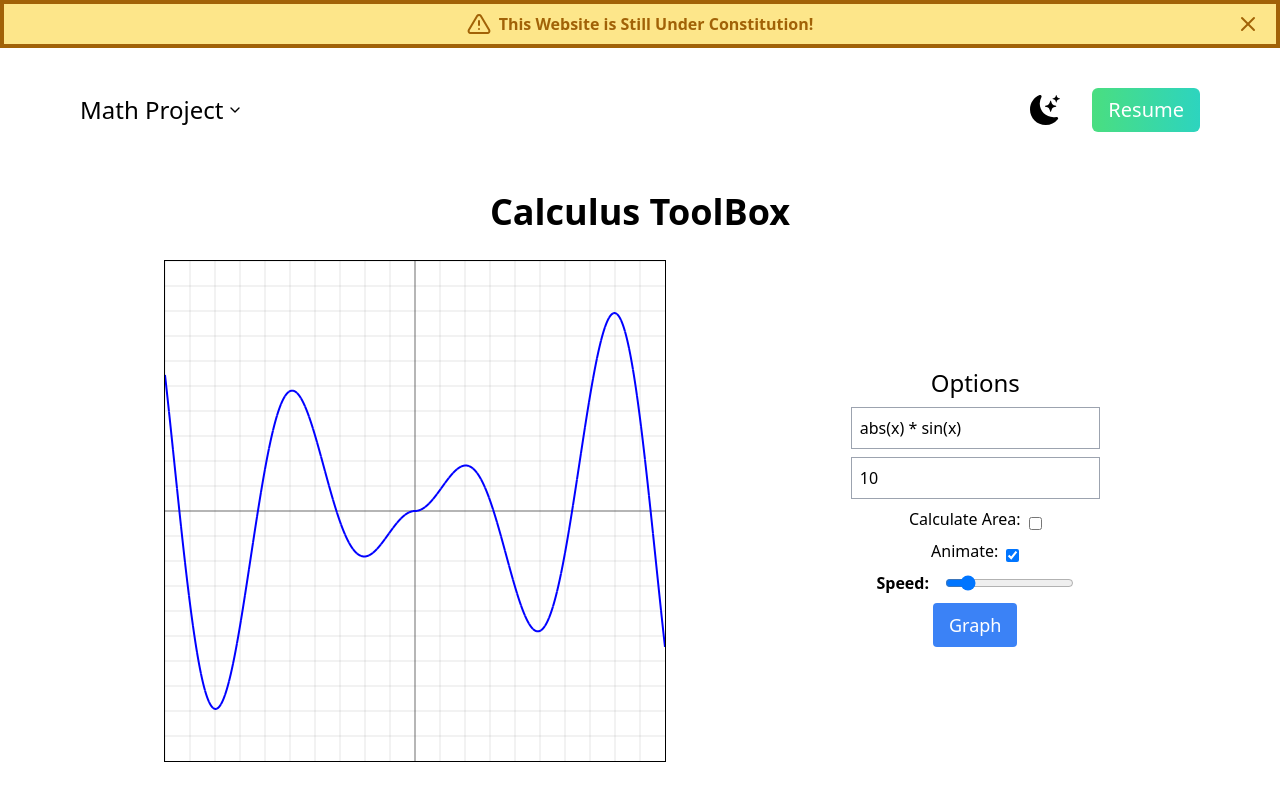
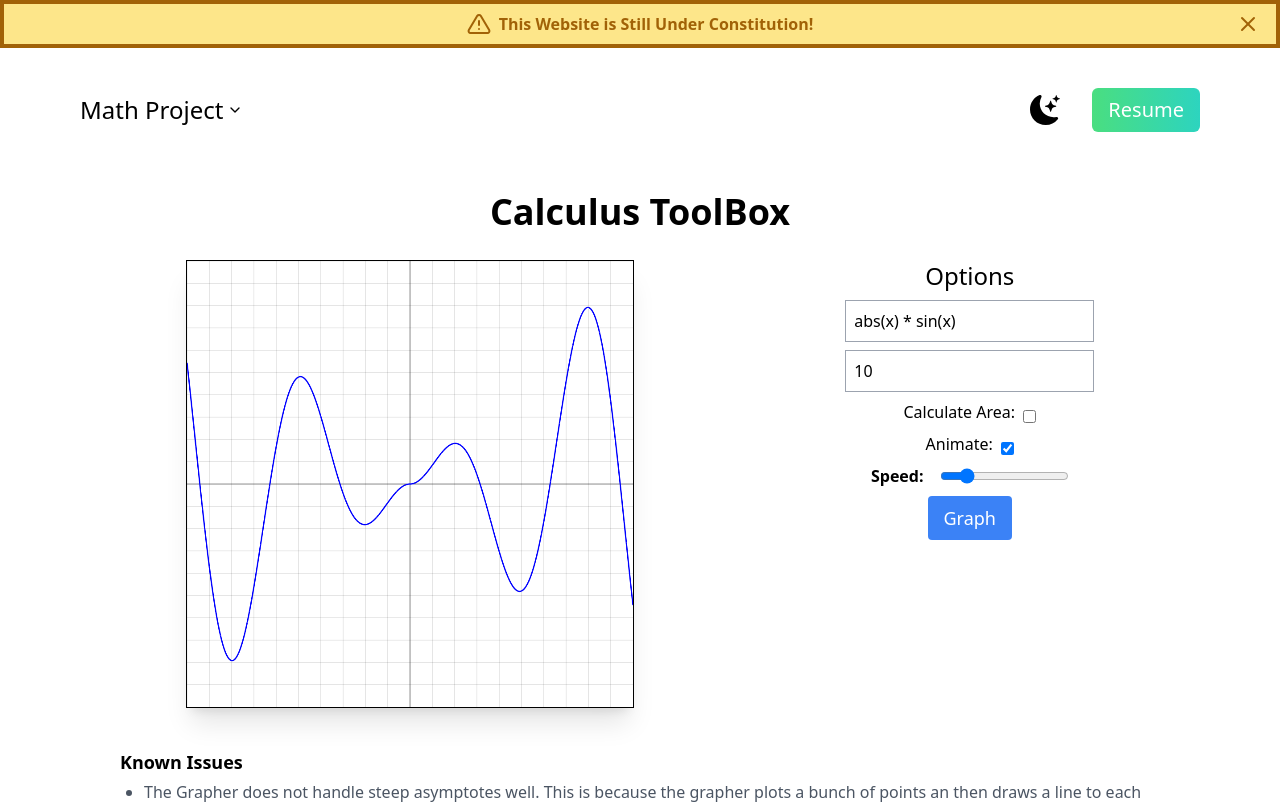
Before and after one commit to MetallicGoat/personal-portfolio, a Next.js app: page /mathproject in a window 1280 px wide. Shown: the top 804 px of the page. Built offline with nearby package versions, Linux system fonts and the light colour scheme.

Commit message:
Mar 21 2023

```diff
--- a/components/Graph.tsx
+++ b/components/Graph.tsx
@@ -53,7 +53,7 @@ const Graph: React.FC<GraphProps> = ({equation, scale, version, animate, speed,
         const drawAxis = () => {
             ctx.beginPath();
             ctx.strokeStyle = 'rgba(0, 0, 0, 0.5)';
-            ctx.lineWidth = 1;
+            ctx.lineWidth = 2;
             ctx.moveTo(0, yAxis);
             ctx.lineTo(width, yAxis);
             ctx.moveTo(xAxis, 0);
@@ -64,7 +64,7 @@ const Graph: React.FC<GraphProps> = ({equation, scale, version, animate, speed,
         // Use this to draw the grid lines
         const drawGridLines = () => {
             ctx.strokeStyle = 'rgba(0, 0, 0, 0.1)';
-            ctx.lineWidth = 1;
+            ctx.lineWidth = 2;
 
             // Draw vertical gridlines
             for (let x = xAxis % xScale; x < width; x += xScale) {
@@ -136,7 +136,7 @@ const Graph: React.FC<GraphProps> = ({equation, scale, version, animate, speed,
             };
 
             ctx.strokeStyle = 'blue';
-            ctx.lineWidth = 2;
+            ctx.lineWidth = 3;
 
             if (animate) {
                 let startX = -xAxis;
@@ -187,6 +187,9 @@ const Graph: React.FC<GraphProps> = ({equation, scale, version, animate, speed,
         }
 
         // Draw :)
+        ctx.fillStyle = 'rgb(255, 255, 255)';
+        ctx.fillRect(0, 0, width, height)
+
         drawAxis();
         drawGridLines();
         findAreaEstimate();
@@ -195,8 +198,8 @@ const Graph: React.FC<GraphProps> = ({equation, scale, version, animate, speed,
 
 
     return (
-        <div>
-            <canvas ref={canvasRef} width="500" height="500" className="border border-black"></canvas>
+        <div className="w-full">
+            <canvas ref={canvasRef} width={1000} height={1000} className="border border-black shadow-xl w-full h-auto"></canvas>
         </div>
     );
 };
--- a/components/utils/InteractiveImage.tsx
+++ b/components/utils/InteractiveImage.tsx
@@ -1,15 +1,15 @@
-import React, {RefObject, useCallback, useEffect, useRef, useState} from "react";
-import {motion, useMotionValue, useSpring, useTransform} from "framer-motion";
-import Image from "next/image";
+import React, { RefObject, useCallback, useEffect, useRef, useState } from 'react';
+import { motion, useMotionValue, useSpring, useTransform } from 'framer-motion';
+import Image from 'next/image';
 
 interface InteractiveImageProps extends React.HTMLAttributes<HTMLDivElement> {
     src: string;
     alt: string;
 }
 
-export const InteractiveImage: React.FC<InteractiveImageProps> = ({src, alt, className}) => {
+export const InteractiveImage: React.FC<InteractiveImageProps> = ({ src, alt, className }) => {
     const ref = useRef<HTMLDivElement | null>(null);
-    const {imageW, imageH} = useDimensions(ref);
+    const { imageW, imageH } = useDimensions(ref);
 
     const x = useMotionValue(0);
     const y = useMotionValue(0);
@@ -26,10 +26,10 @@ export const InteractiveImage: React.FC<InteractiveImageProps> = ({src, alt, cla
     }, [x, y]);
 
     useEffect(() => {
-        window.addEventListener("mousemove", handleMouseMove);
+        window.addEventListener('mousemove', handleMouseMove);
 
         return () => {
-            window.removeEventListener("mousemove", handleMouseMove);
+            window.removeEventListener('mousemove', handleMouseMove);
         };
     }, [handleMouseMove]);
 
@@ -46,43 +46,39 @@ export const InteractiveImage: React.FC<InteractiveImageProps> = ({src, alt, cla
                 style={{
                     rotateX: rotateX,
                     rotateY: rotateY,
-                    transformOrigin: "center",
+                    transformOrigin: 'center',
                 }}
                 whileTap={{ scale: 0.90 }}
             >
-                <Image
-                    className={className}
-                    src={src}
-                    alt={alt}
-                    width={imageW}
-                    height={imageH}
-                    sizes="100vw"
-                />
+                <Image className={className} src={src} alt={alt} width={imageW} height={imageH} sizes="100vw" />
             </motion.div>
         </motion.div>
     );
 };
 
 function useDimensions(ref: RefObject<HTMLElement>) {
-    const [dimensions, setDimensions] = useState({ imageW: 0, imageH: 0});
+    const [dimensions, setDimensions] = useState({ imageW: 0, imageH: 0 });
 
     useEffect(() => {
+        if (ref.current) {
             const updateDimensions = () => {
                 if (ref.current) {
                     setDimensions({
-                    imageW: ref.current.offsetWidth,
-                    imageH: ref.current.offsetHeight,
+                        imageW: ref.current!.offsetWidth,
+                        imageH: ref.current!.offsetHeight,
                     });
                 }
             };
 
             updateDimensions();
 
-        window.addEventListener("resize", updateDimensions);
+            const resizeObserver = new ResizeObserver(updateDimensions);
+            resizeObserver.observe(ref.current);
 
             return () => {
-            window.removeEventListener("resize", updateDimensions);
+                resizeObserver.disconnect();
             };
+        }
     }, [ref]);
 
     return dimensions;
--- a/pages/mathproject.tsx
+++ b/pages/mathproject.tsx
@@ -16,7 +16,7 @@ const MathProjectPage: NextPage = () => {
     const [scale, setScale] = useState<number>(10);
     const [version, setVersion] = useState<number>(0);
     const [animate, setAnimate] = useState<boolean>(true);
-    const [animationSpeed, setAnimationSpeed] = useState<number>(400);
+    const [animationSpeed, setAnimationSpeed] = useState<number>(500);
     const [issue, setIssue] = useState<IssueType>(IssueType.NoIssue);
 
     const [findArea, setFindArea] = useState(false);
@@ -27,9 +27,6 @@ const MathProjectPage: NextPage = () => {
 
     const handleGraph = () => {
         // Test the Equation
-
-        console.log(parseQuadraticFunction("4x^2 + 5x + 3"))
-
         if (equation.length > 0) {
             try {
                 evaluate(equation, {x: 1});
@@ -55,10 +52,10 @@ const MathProjectPage: NextPage = () => {
 
 
     return (
-        <div className="pt-2 w-full min-h-screen flex flex-col items-center justify-center">
-            <h1 className="text-4xl mb-4 font-bold p-3">Calculus ToolBox</h1>
-            <div className="w-full flex justify-around items-center">
-                <div>
+        <div className="pt-2 w-full">
+            <h1 className="text-4xl mb-4 font-bold p-3 text-center">Calculus ToolBox</h1>
+            <div className="flex flex-col items-center md:items-start md:flex-row md:justify-around">
+                <div className="px-5 xs:px-10 md:px-0 w-full sm:w-5/6 md:w-1/2 xl:w-2/5">
                     <Graph
                         equation={equation}
                         scale={scale * 2}
@@ -73,8 +70,8 @@ const MathProjectPage: NextPage = () => {
                     />
                 </div>
 
-                <div className="p-4 text-center">
-                    <h1 className="text-2xl pb-2">Options</h1>
+                <div className="p-4 md:p-0">
+                    <h1 className="text-2xl pb-2 text-center">Options</h1>
                     <div className="flex flex-col items-center">
                         <input
                             className="border border-gray-400 p-2 mb-2"
@@ -192,6 +189,11 @@ const MathProjectPage: NextPage = () => {
                     "Trapezoid rule has not yet been implemented."
                 ]}/>
 
+                <br/>
+
+                <ProgressCard date="March 21 2023" changes={[
+                    "Improved styling & small device support",
+                ]}/>
                 <ProgressCard date="March 19 2023" changes={[
                     "Added ability to calculate area under curves with LRAM, RRAM, MRAM",
                     "Improved styling in fixed some input bugs"
@@ -214,26 +216,3 @@ const MathProjectPage: NextPage = () => {
 };
 
 export default MathProjectPage;
-
-function parseQuadraticFunction(funcStr: string): { a: number; b: number; c: number } | null {
-    const regex = /^([+-]?\d*(\.\d+)?x\^2)?\s*([+-]?\s*\d*(\.\d+)?x)?\s*([+-]?\s*\d+(\.\d+)?)?$/;
-    const match = funcStr.replace(/\s+/g, '').match(regex);
-
-    if (!match) {
-        return null;
-    }
-
-    const [, aTerm, , bTerm, , cTerm] = match;
-
-    const parseTerm = (term: string, degree: number): number => {
-        if (!term) return 0;
-        const coefficient = term.replace(/x(\^2)?/, '');
-        return parseFloat(coefficient || (degree === 2 ? '1' : '-1'));
-    };
-
-    const a = parseTerm(aTerm, 2);
-    const b = parseTerm(bTerm, 1);
-    const c = parseFloat(cTerm || '0');
-
-    return { a, b, c };
-}
```
Lines whose indentation alone changed are shown as unchanged.
